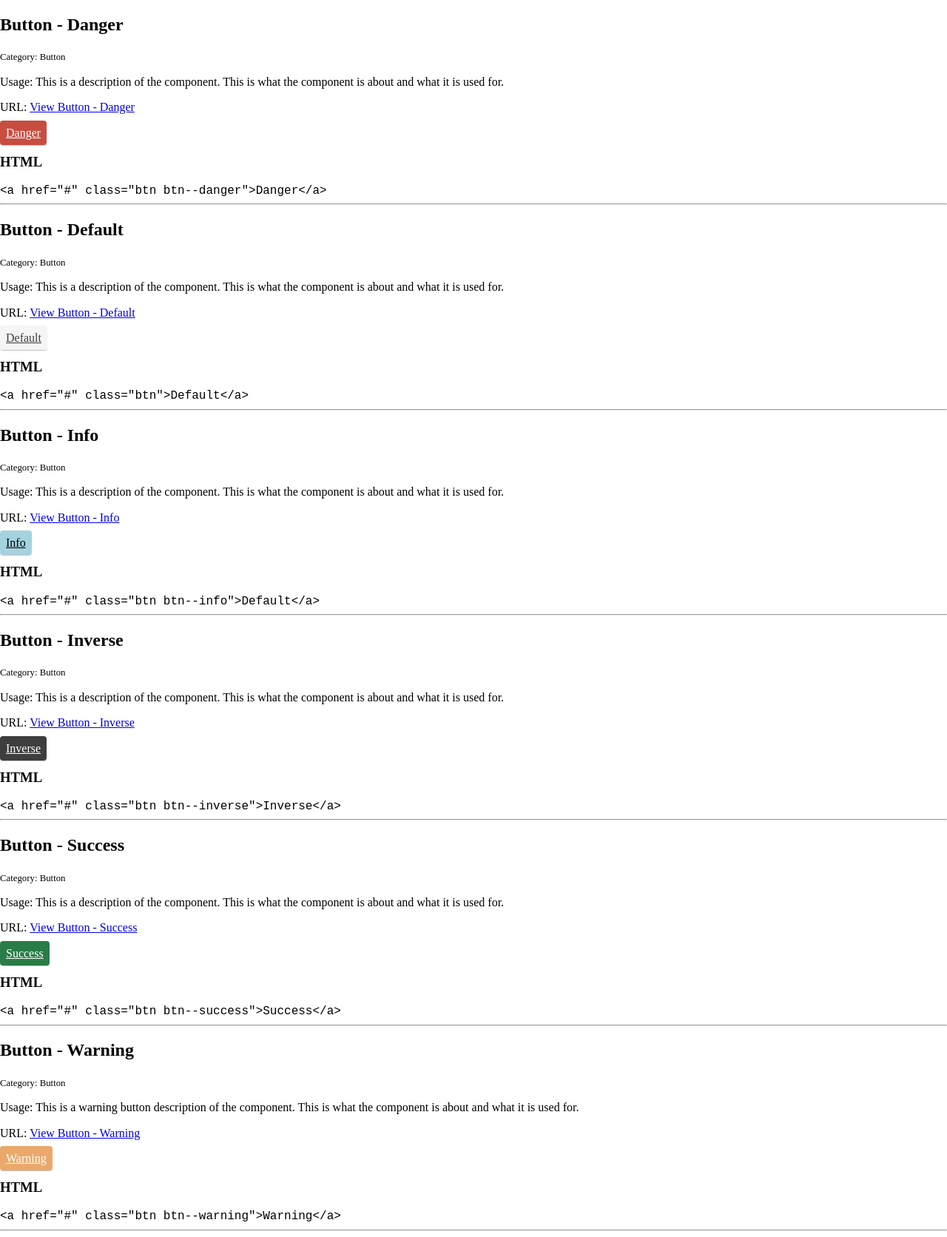
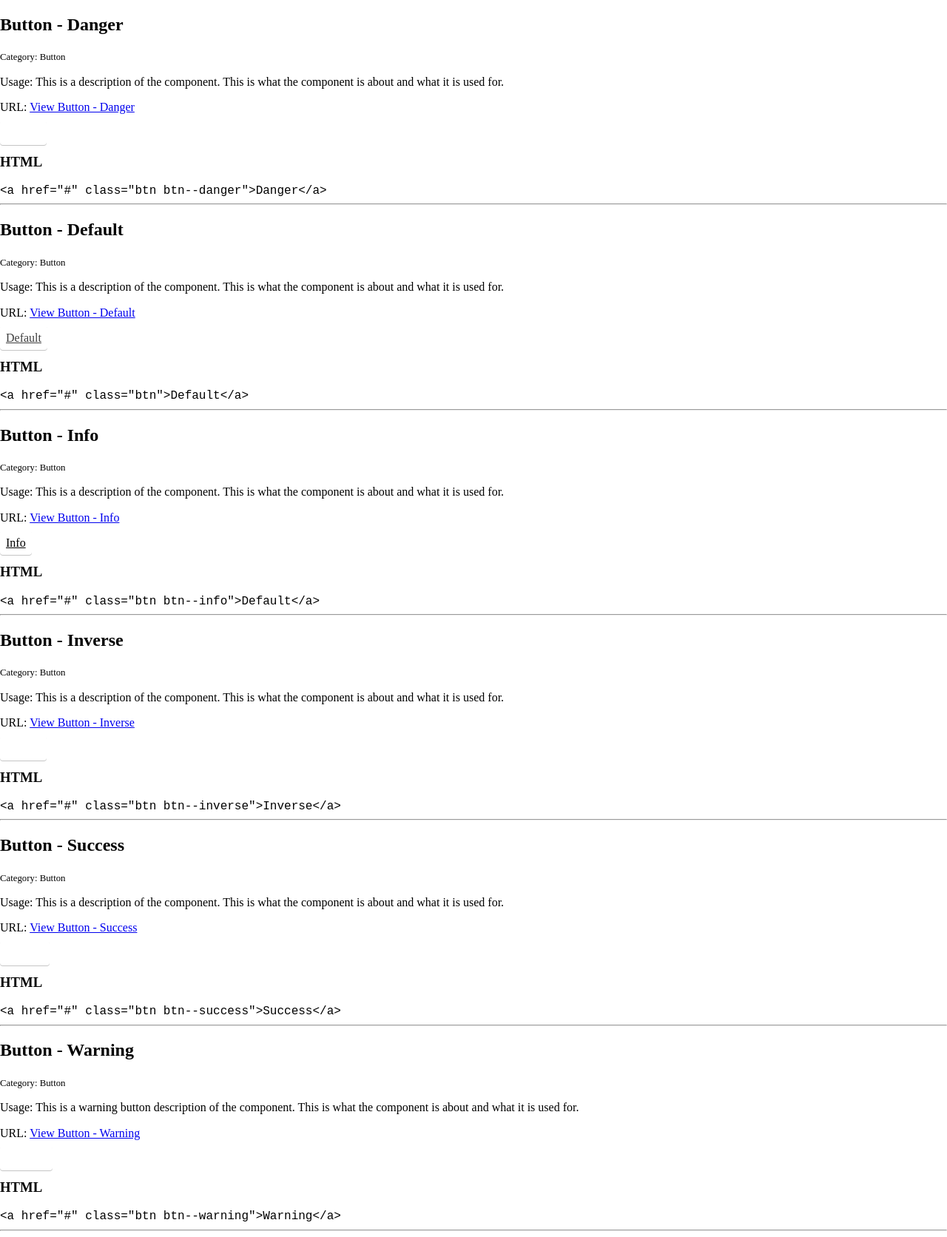
Before and after one commit to jnkly/jekyll-styleguide, a Jekyll site: the page built from index.md, in a window 1280 px wide. Shown: the whole page at 74% size. Built offline with Jekyll 4.4.1, drawn with Linux system fonts in a browser that asks for light colours.

Commit message:
Update _buttons.scss

```diff
--- a/_sass/_buttons.scss
+++ b/_sass/_buttons.scss
@@ -4,7 +4,7 @@
 	border-radius: .25rem;
 	box-shadow: 0 1px 0 #c5c5c5;
 	color: #3e3e3e;
-	background-color: #f5f5f5;
+	background-color: (default);
 	padding: .5rem;
 	position: relative;
 }
@@ -18,7 +18,7 @@
 
 .btn--primary {
 	color: #ffffff;
-	background-color: #2575b0;
+	background-color: (primary);
 	padding: .5rem;
 	box-shadow: 0 1px 0 #c5c5c5;
 }
@@ -30,7 +30,7 @@
 
 .btn--info {
 	color: #000000;
-background-color: #a4d2df;
+background-color: (info);
 padding: .5rem;
 }
 
@@ -41,7 +41,7 @@ padding: .5rem;
 
 .btn--success {
 	color: #ffffff;
-background-color: #297c46;
+background-color: (success);
 padding: .5rem;
 }
 
@@ -52,7 +52,7 @@ padding: .5rem;
 
 .btn--warning {
 	color: #ffffff;
-background-color: #eaa96a;
+background-color: (warning);
 padding: .5rem;
 }
 
@@ -63,7 +63,7 @@ padding: .5rem;
 
 .btn--danger {
 	color: #ffffff;
-background-color: #c84d40;
+background-color: (danger);
 padding: .5rem;
 }
 
@@ -74,7 +74,7 @@ padding: .5rem;
 
 .btn--inverse {
 	color: #ffffff;
-background-color: #3e3e3e;
+background-color: (inverse);
 padding: .5rem;
 }
 
```
